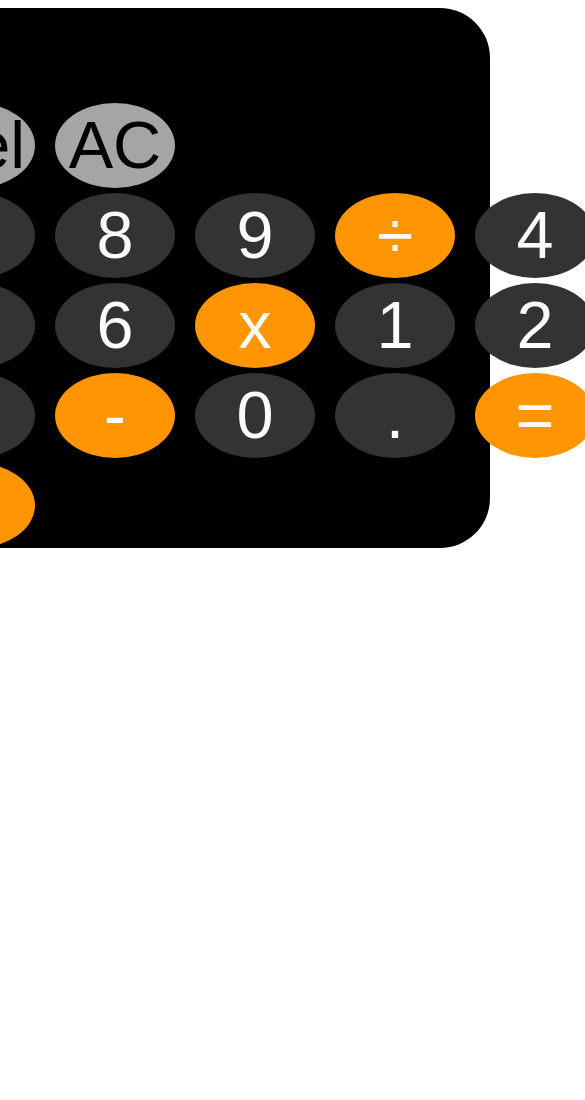
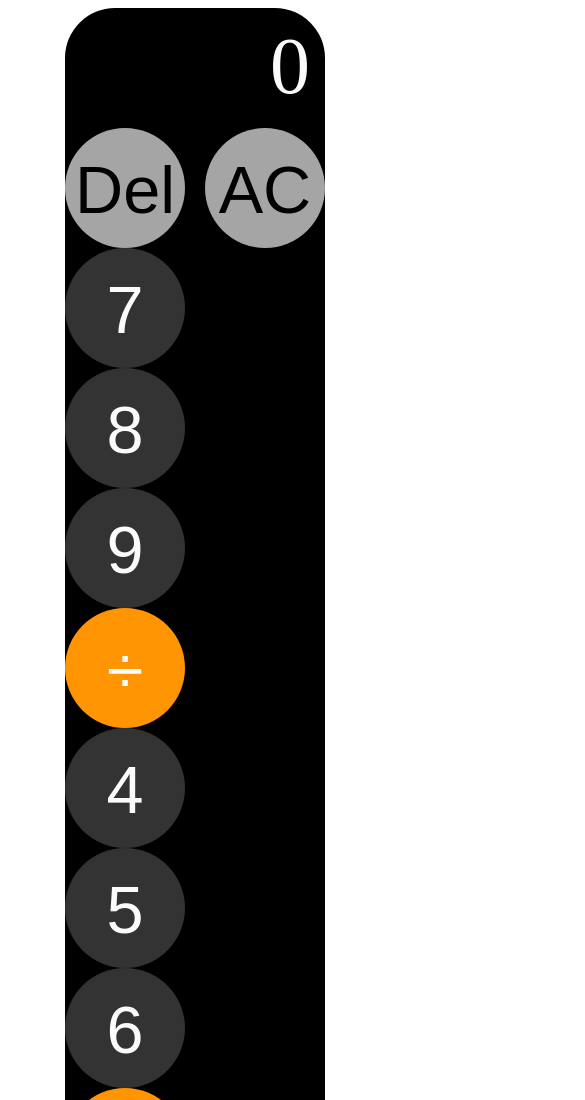
Before and after one commit to trietpsu29/calc, a plain HTML site: page index.html in a window 390 px wide. Shown: the top 1100 px of the page, 585 px wide, since content can reach past the window. Before the commit the page ends 844 px from the top, so only its background shows below. Drawn offline with Linux system fonts and the light colour scheme.

Commit message:
Make calculator UI responsive
Replaced fixed pixel widths and scale transform with flexbox and
aspect-ratio.The calculator now looks consistent across different devices
and browsers.

```diff
--- a/style.css
+++ b/style.css
@@ -4,7 +4,6 @@
 body {
   display: flex;
   justify-content: center;
-  align-items: center;
 }
 .scale {
   transform: scale(5);
@@ -12,18 +11,20 @@ body {
 }
 .container {
   display: flex;
-  max-width: 118px;
   flex-direction: column;
   border-radius: 10px;
   background-color: black;
-  padding-left: 3px;
+  max-width: 120px;
 }
 .buttons {
-  width: 140px;
+  display: flex;
+  flex-direction: column;
 }
 button {
   border-radius: 50%;
   border-style: none;
+  aspect-ratio: 1/1;
+  flex: 1 0 25%;
 }
 .num,
 .op {
@@ -45,7 +46,14 @@ button {
 .display {
   color: rgb(251, 251, 251);
   word-wrap: break-word;
+  padding: 3px;
 }
-.func {
-  max-width: 112px;
+.func,
+.nums,
+.display {
+  text-align: right;
 }
+.nums {
+  display: flex;
+  flex-wrap: wrap;
+}
```
